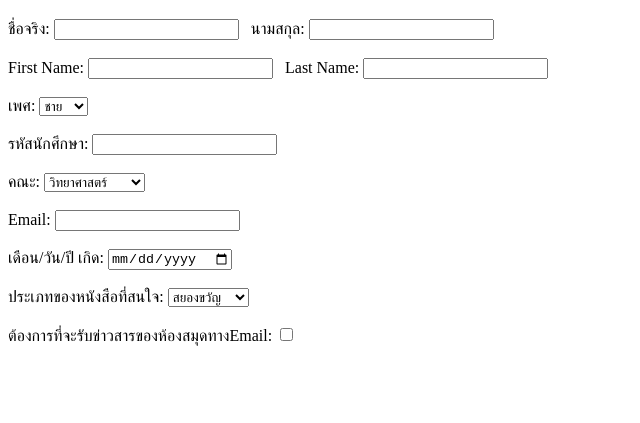
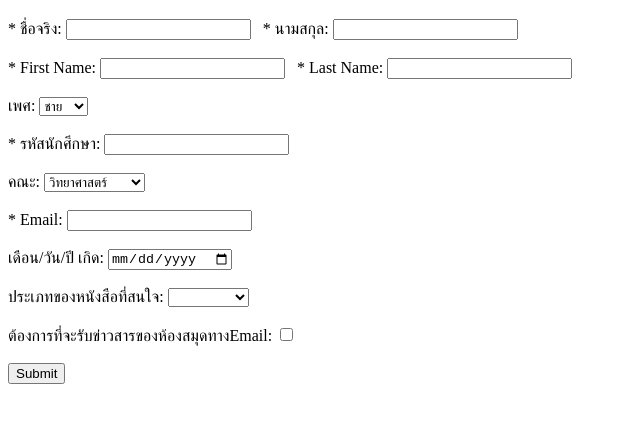
Before and after one commit to Ronnakrit1234/6709650607_LibraryMembershipApplicationForm, a plain HTML site: page form.html in a window 1280 px wide. Shown: the part 61-484 px from the top of the page, without its empty margins (0-640 px from the left). Drawn offline with Linux system fonts and the light colour scheme.

Commit message:
add-submit

```diff
--- a/form.html
+++ b/form.html
@@ -14,17 +14,17 @@
 
     <form>
         <div class="Name">
-            <label for="">ชื่อจริง:</label>
-            <input type="text">&nbsp;&nbsp;
+            <label for="">* ชื่อจริง:</label>
+            <input type="text" required>&nbsp;&nbsp;
 
-            <label for="">นามสกุล: </label>
-            <input type="text"> <br><br>
+            <label for="">* นามสกุล: </label>
+            <input type="text" required> <br><br>
 
-            <label for="">First Name:</label>
-            <input type="text">&nbsp;&nbsp;
+            <label for="">* First Name:</label>
+            <input type="text" required>&nbsp;&nbsp;
 
-            <label for="">Last Name: </label>
-            <input type="text"> <br><br>
+            <label for="">* Last Name: </label>
+            <input type="text" required> <br><br>
         </div>
 
         <div class="gender">
@@ -37,8 +37,8 @@
         </div> <br>
 
         <div class="Number-Student">
-            <label for="">รหัสนักศึกษา: </label>
-            <input type="number"> <br><br>
+            <label for="">* รหัสนักศึกษา: </label>
+            <input type="number" required> <br><br>
 
         </div>
 
@@ -55,8 +55,8 @@
         </div>
 
         <div class="Email">
-            <label for="">Email: </label>
-            <input type="email"> <br><br>
+            <label for="">* Email: </label>
+            <input type="email" required> <br><br>
         </div>
 
         <div class="Birthday">
@@ -67,6 +67,7 @@
         <div class="type-book">
             <label for="">ประเภทของหนังสือที่สนใจ: </label>
             <select name="" id="">
+                <option value=""></option>
                 <option value="">สยองขวัญ</option>
                 <option value="">วืทยาศาสตร์</option>
                 <option value="">การ์ตูน</option>
@@ -79,6 +80,10 @@
         <div class="News">
             <label for="">ต้องการที่จะรับข่าวสารของห้องสมุดทางEmail: </label>
             <input type="checkbox"> <br><br>
+        </div>
+
+        <div class="Submit">
+            <input type="submit">
         </div>
 
 
```
